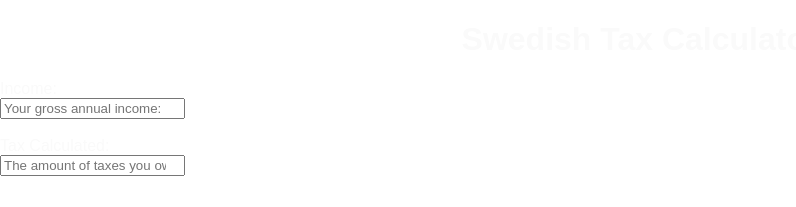
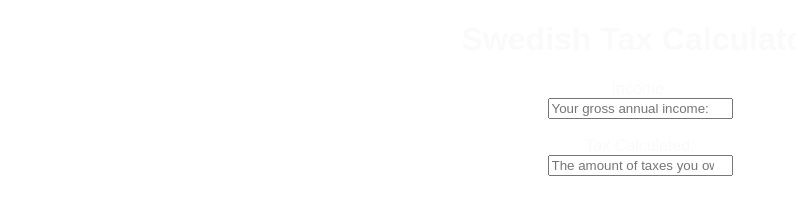
Before and after one commit to Hemenhk/income-tax-calculator, a plain HTML site: page index.html in a window 1280 px wide. Shown: the whole page, without its empty margins (0-796 px from the left). Drawn offline with Linux system fonts and the light colour scheme.

Commit message:
add: Add styling to .container

```diff
--- a/assets/css/style.css
+++ b/assets/css/style.css
@@ -34,3 +34,11 @@ p {
     font-size: 1rem;
     font-family: Arial, Helvetica, sans-serif;
 }
+
+.container {
+    flex-direction: column;
+    width: 80%;
+    align-items: center;
+    text-align: center;
+    margin: 0 auto;
+}
```
